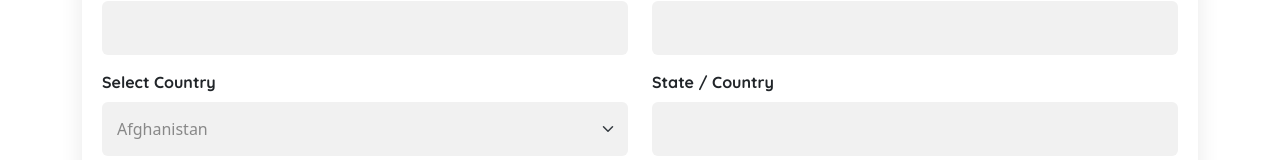
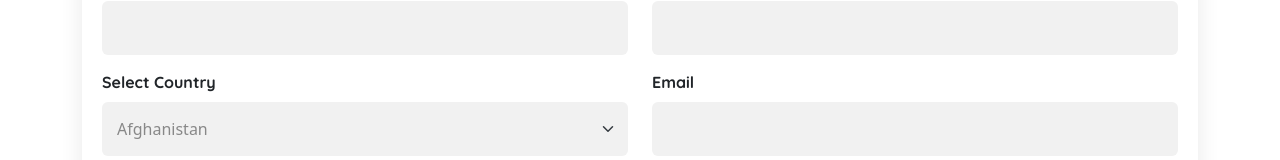
Before and after one commit to webdevswebsite/Densefit_react_app, a React (Create React App) app: page /shipment in a window 1280 px wide. Shown: the part 169-329 px from the top of the page. Built offline with nearby package versions, Linux system fonts and the light colour scheme; a web font is replaced by a local one.

Commit message:
user email

```diff
--- a/src/components/BillingDetais.js
+++ b/src/components/BillingDetais.js
@@ -1,7 +1,7 @@
 import React from "react";
 import { NavLink } from "react-router-dom";
 
-function BillingDetais () {
+function BillingDetais() {
     return (
         <>
             <div className="biling-details">
@@ -11,14 +11,14 @@ function BillingDetais () {
                         <div className="col-lg-6">
                             <div className="form-group">
                                 <label> First Name </label>
-                           <input type="text" className="form-control"  required/>
+                                <input type="text" className="form-control" required />
                             </div>
 
                         </div>
                         <div className="col-lg-6">
                             <div className="form-group">
                                 <label> Last Name </label>
-                           <input type="text" className="form-control"/>
+                                <input type="text" className="form-control" />
                             </div>
 
                         </div>
@@ -281,15 +281,18 @@ function BillingDetais () {
                         </div>
                         <div className="col-lg-6">
                             <div className="form-group">
-                           <label> State / Country </label>
-                           <input type="text" className="form-control" required/>
+                                <label>Email </label>
+                                <input type="email" className="form-control" required
+                                    onBlur={(e) => {
+                                    localStorage.setItem("email", e.target.value)
+                                }} />
                             </div>
 
                         </div>
                         <div className="col-lg-6">
                             <div className="form-group">
                                 <label> Town / City </label>
-                           <input type="text" className="form-control"/>
+                                <input type="text" className="form-control" />
                             </div>
 
                         </div>
@@ -297,7 +300,7 @@ function BillingDetais () {
                         <div className="col-lg-6">
                             <div className="form-group">
                                 <label> Phone </label>
-                           <input type="text" className="form-control" required/>
+                                <input type="text" className="form-control" required />
                             </div>
 
                         </div>
--- a/src/components/CheckoutPayright.js
+++ b/src/components/CheckoutPayright.js
@@ -73,10 +73,10 @@ function CheckoutPayright() {
                             currency: "USD",
                             tx_ref: new Date().toISOString(),
                             customer: {
-                                email: 'test@gmail.com',
+                                email: localStorage.getItem("email"),
                             },
                             customizations: {
-                                title: "Densefit",
+                                title: "DENSEFIT",
                             },
                             callback: async function () {
                                 alert('Payment successful...We will reach out to you for further details')
```
Lines whose indentation alone changed are shown as unchanged.
